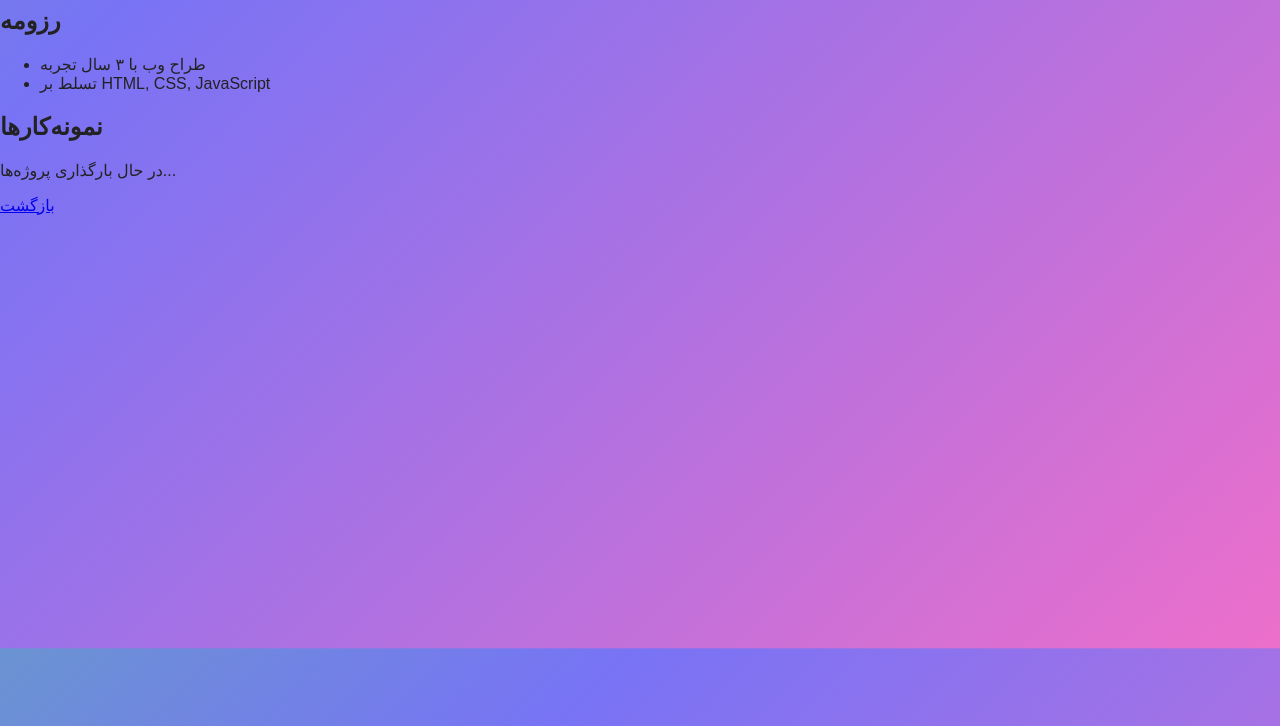
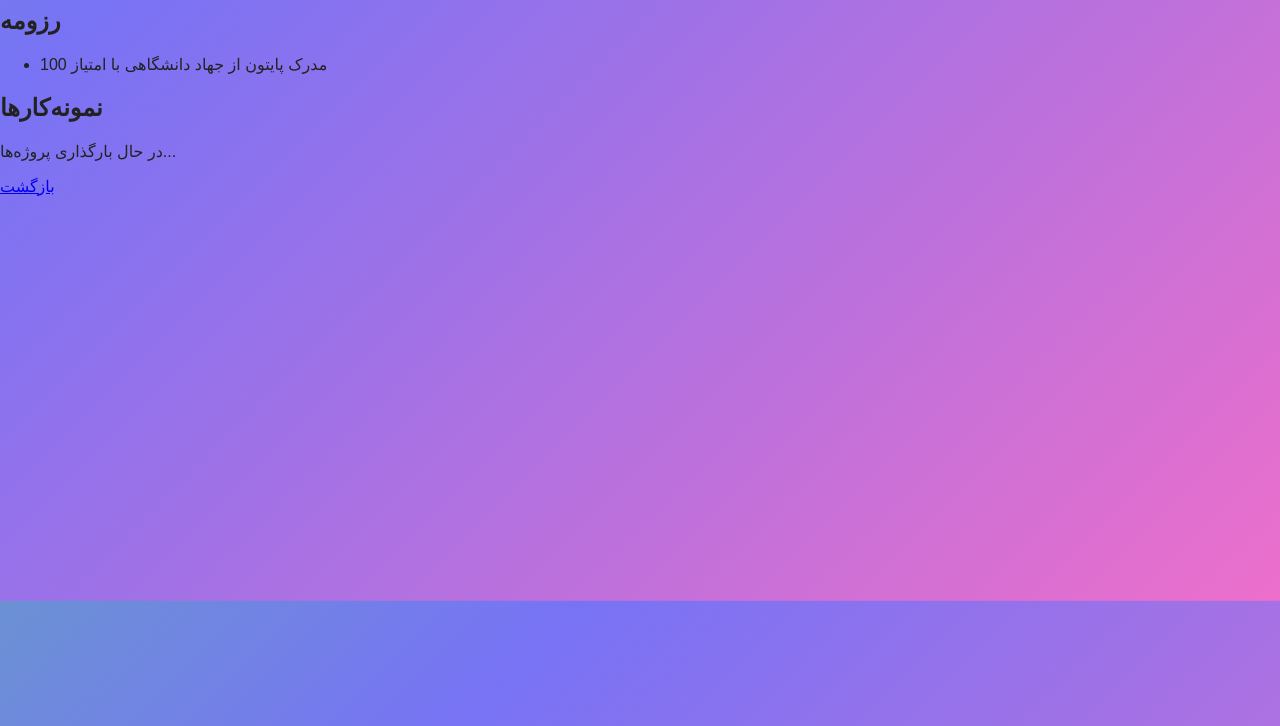
Before and after one commit to shami139052/55, a plain HTML site: page portfolio.html in a window 1280 px wide. Shown: the part 74-800 px from the top of the page. Drawn offline with Linux system fonts and the light colour scheme.

Commit message:
Update portfolio.html

```diff
--- a/portfolio.html
+++ b/portfolio.html
@@ -11,8 +11,7 @@
     <section>
       <h2>رزومه</h2>
       <ul>
-        <li>طراح وب با ۳ سال تجربه</li>
-        <li>تسلط بر HTML, CSS, JavaScript</li>
+        <li>مدرک پایتون از جهاد دانشگاهی با امتیاز 100</li>
       </ul>
     </section>
     <section>
```
